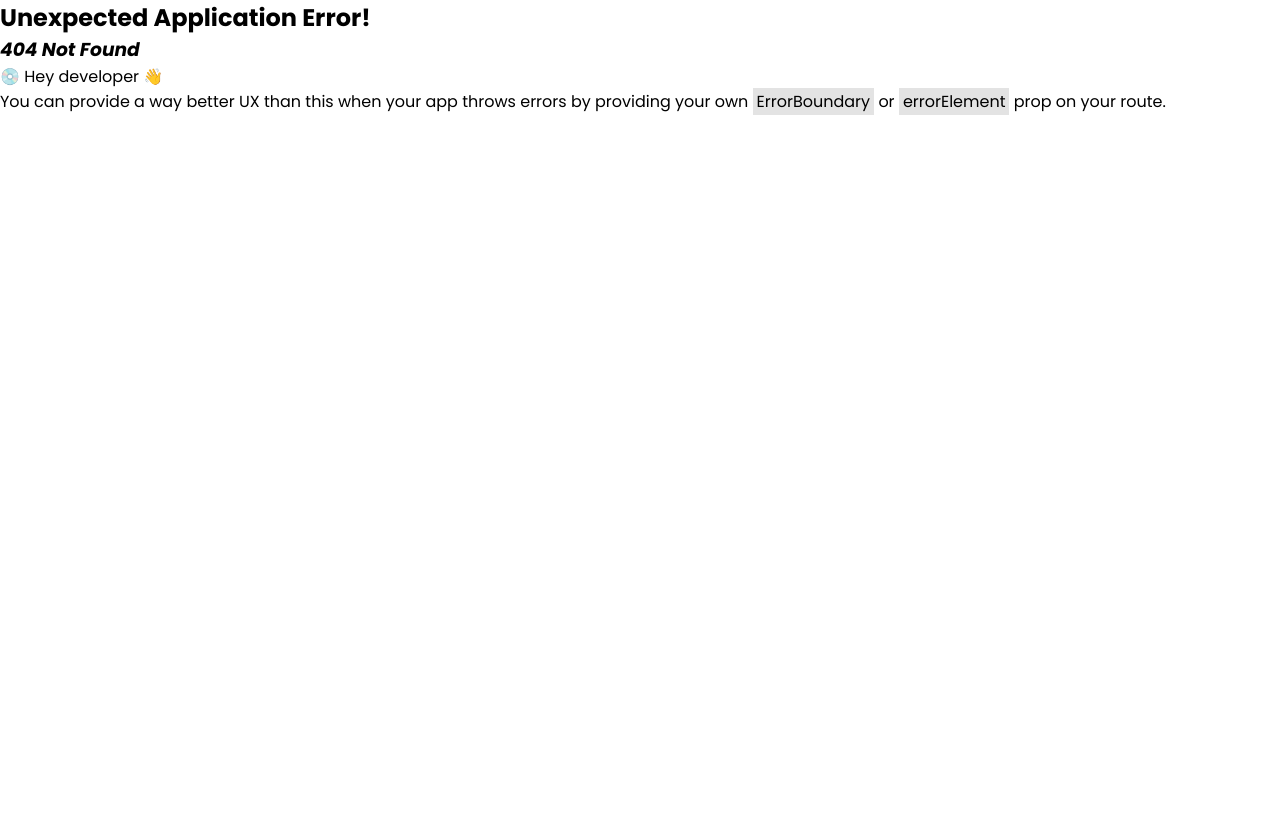
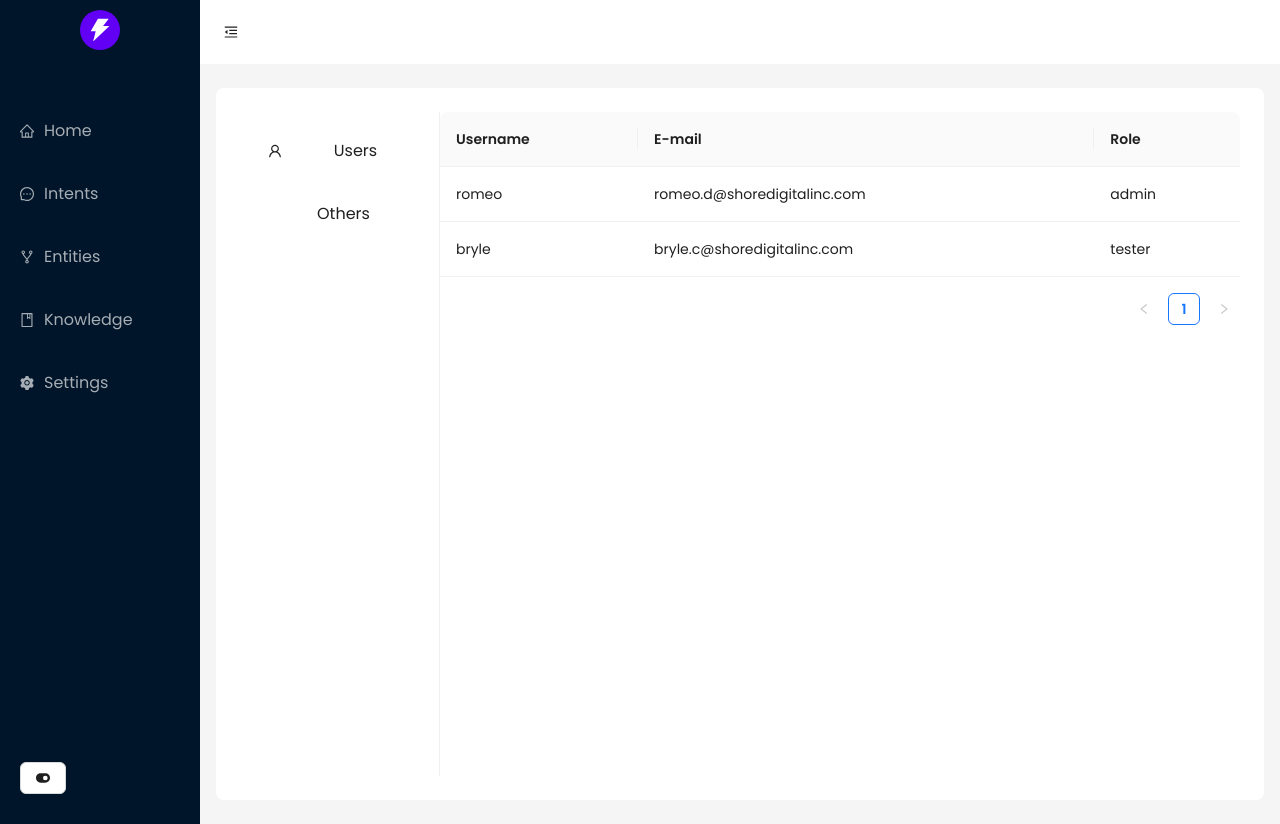
Before and after one commit to BryleCunanan/ai360-studio, a React (Vite) app: page /settings/users in a window 1280 px wide. Before the commit this address had no page. Before the commit the page ends 800 px from the top, so only its background shows below. Built offline with nearby package versions, Linux system fonts and the light colour scheme.

Commit message:
Integrated list of users table into user form modal

```diff
--- a/src/App.jsx
+++ b/src/App.jsx
@@ -31,7 +31,7 @@ const router = createBrowserRouter(
       </Route>
       <Route path="knowledge" element={<Knowledge />} />
       <Route path="settings" element={<Settings />}>
-        <Route path="useraccess" element={<UserAccess />} />
+        <Route path="users" element={<UserAccess />} />
         <Route path="others" element={<OtherPage />} />
       </Route>
     </Route>
--- a/src/components/UserForm.jsx
+++ b/src/components/UserForm.jsx
@@ -1,10 +1,27 @@
-import { Button, Checkbox, Form, Input, message } from "antd";
+import { Button, Select, Form, Input } from "antd";
+
+const items = [
+  {
+    label: "Viewer",
+    value: "viewer",
+  },
+  { label: "Editor", value: "editor" },
+  { label: "Tester", value: "tester" },
+  { label: "Admin", value: "admin" },
+];
 
 const onFinish = () => {};
 
 const onFinishFailed = () => {};
 
-const UserForm = () => {
+const handleChange = (value) => {
+  console.log("role:", value);
+};
+
+const UserForm = (data) => {
+  data = data.data;
+  console.log(data);
+
   return (
     <Form
       name="user-form"
@@ -26,6 +43,7 @@ const UserForm = () => {
         label="Name"
         name="name"
         rules={[{ required: true, message: "Name required!" }]}
+        initialValue={data.username}
       >
         <Input />
       </Form.Item>
@@ -33,19 +51,34 @@ const UserForm = () => {
         label="Email"
         name="email"
         rules={[{ required: true, message: "Email required!" }]}
+        initialValue={data.email}
       >
         <Input />
       </Form.Item>
       <Form.Item
         label="Password"
         name="password"
-        rules={[{ required: true, message: "Password required!" }]}
+        rules={[{ message: "Password required!" }]}
       >
         <Input.Password />
       </Form.Item>
-      <Button htmlType="submit" type="primary">
-        Submit
-      </Button>
+      <Form.Item label="Role" name="role">
+        <Select
+          onChange={handleChange}
+          options={items}
+          defaultValue={data.role}
+        />
+      </Form.Item>
+      <Form.Item
+        wrapperCol={{
+          offset: 8,
+          span: 16,
+        }}
+      >
+        <Button htmlType="submit" type="primary">
+          Submit
+        </Button>
+      </Form.Item>
     </Form>
   );
 };
--- a/src/pages/Settings.jsx
+++ b/src/pages/Settings.jsx
@@ -5,9 +5,9 @@ const { Content, Sider } = Layout;
 
 const items = [
   {
-    label: "User Access",
+    label: "Users",
     icon: <UserOutlined />,
-    key: "useraccess",
+    key: "users",
   },
   {
     label: "Others",
--- a/src/pages/UserAccess.jsx
+++ b/src/pages/UserAccess.jsx
@@ -6,43 +6,58 @@ const handleClick = () => {};
 
 const dataSource = [
   {
-    key: "1",
-    name: "Bryle",
-    email: "brylepaulocunanan@gmail.com",
+    _id: "664ee24d8e82b6971dee1cdd",
+    username: "romeo",
+    email: "romeo.d@shoredigitalinc.com",
+    role: "admin",
+  },
+  {
+    _id: "66501f6eb7a6d3e885510003",
+    username: "bryle",
+    email: "bryle.c@shoredigitalinc.com",
+    role: "tester",
   },
 ];
 
 const columns = [
   {
-    title: "Name",
-    dataIndex: "name",
-    key: "name",
+    title: "Username",
+    dataIndex: "username",
+    key: "username",
   },
   {
     title: "E-mail",
     dataIndex: "email",
     key: "email",
   },
+  {
+    title: "Role",
+    dataIndex: "role",
+    key: "role",
+  },
 ];
 
 const UserAccess = () => {
   const [modalOpen, setModalOpen] = useState(false);
+  const [userData, setUserData] = useState([]);
+
   return (
     <div>
       <Table
-        dataSource={dataSource}
+        dataSource={dataSource.map((item) => ({ ...item, key: item._id }))}
         columns={columns}
-        rowSelection={{ type: "checkbox" }}
         onRow={(record, rowIndex) => {
           return {
             onClick: () => {
+              setUserData(dataSource[rowIndex]);
+              console.log(userData);
               setModalOpen(true);
             },
           };
         }}
       />
       <Modal
-        title="aa "
+        title="User Information"
         className="user-modal"
         open={modalOpen}
         width="600px"
@@ -51,8 +66,11 @@ const UserAccess = () => {
         onOk={() => setModalOpen(false)}
         onCancel={() => setModalOpen(false)}
         styles={{ body: { height: "88vh" } }}
+        preserve={false}
+        destroyOnClose
+        on
       >
-        <UserForm />
+        <UserForm data={userData} />
       </Modal>
     </div>
   );
```
